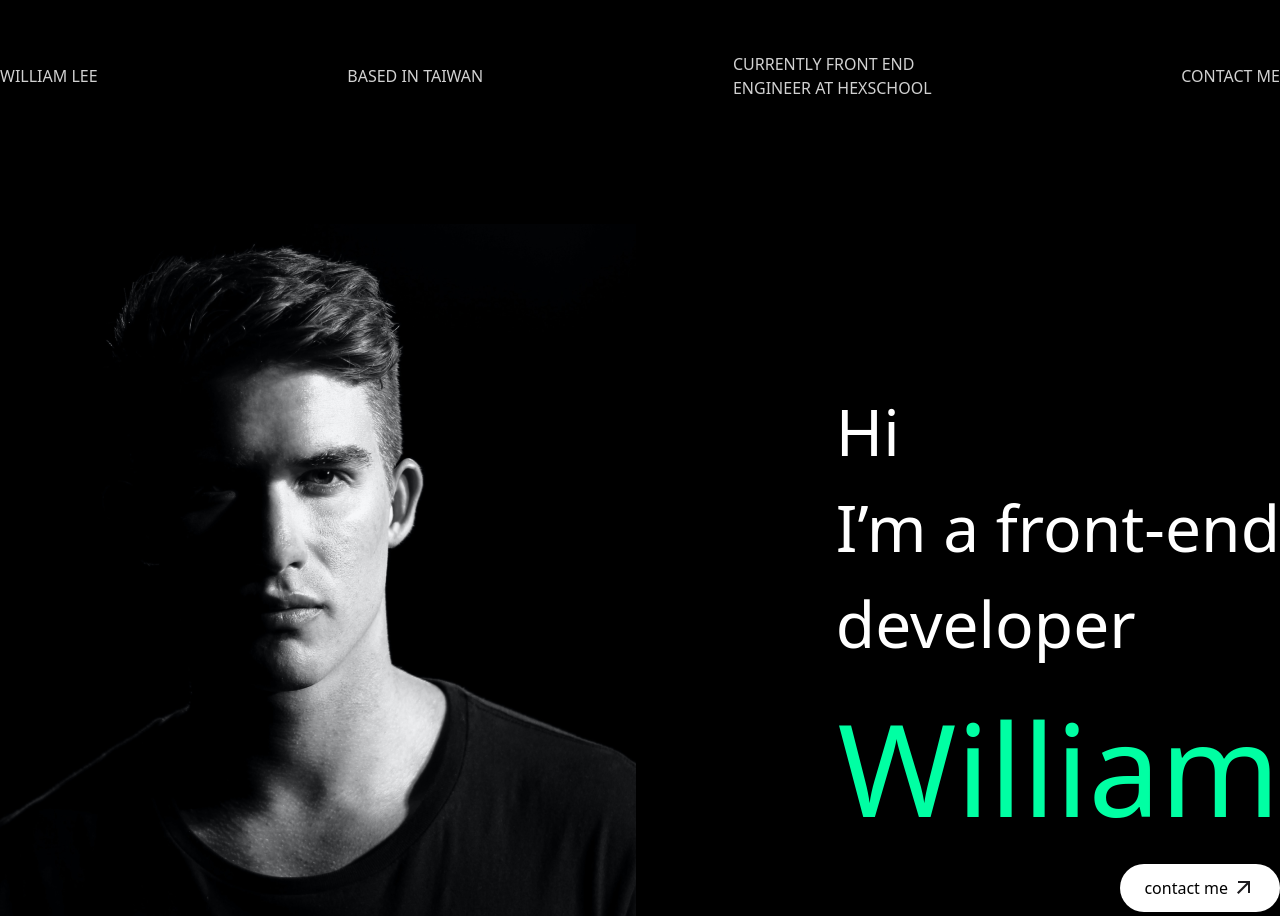
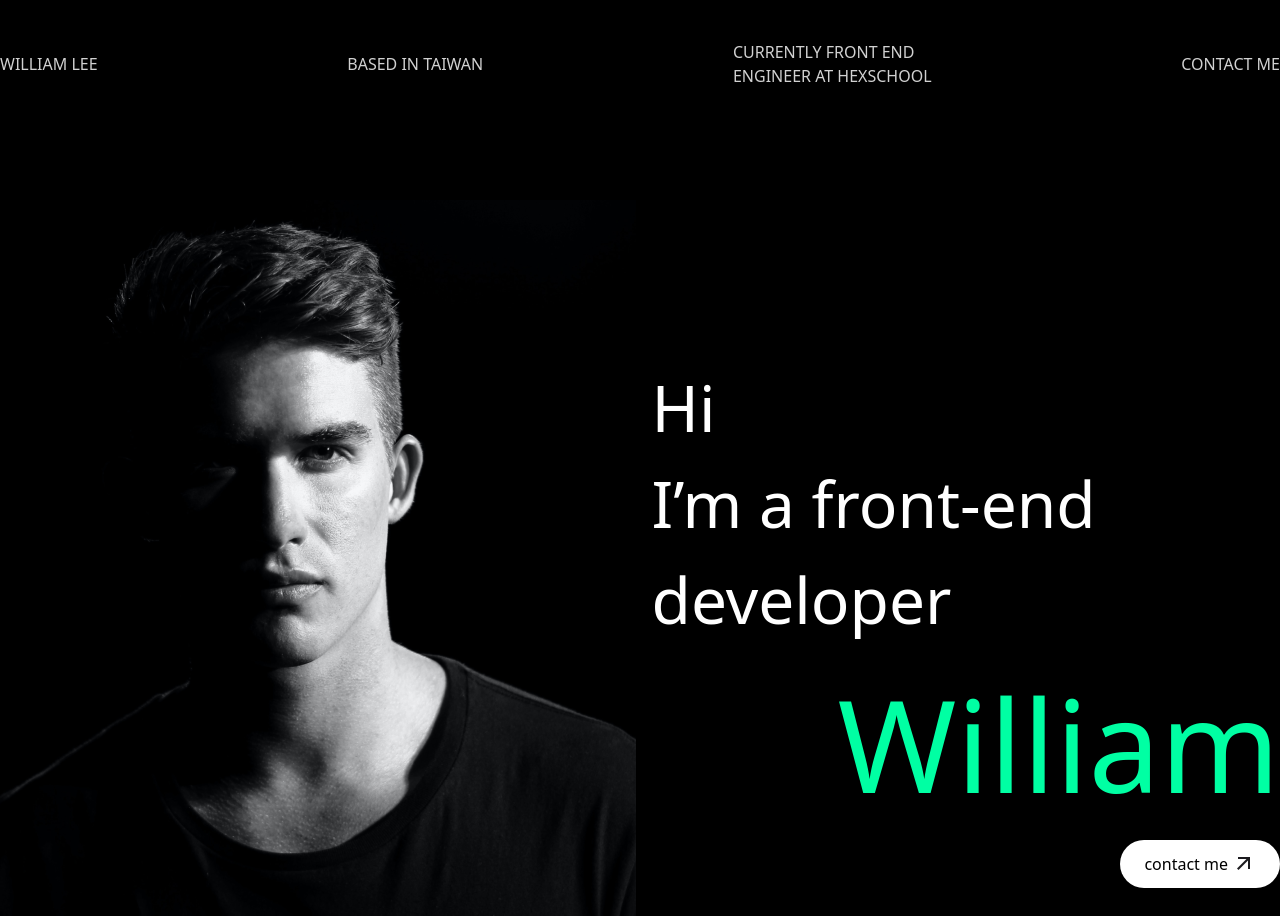
Before and after one commit to Steven-1220/hex-personal-web, a plain HTML site: page index.html in a window 1280 px wide. Shown: the top 916 px of the page. Drawn offline with Linux system fonts and the light colour scheme; a web font is replaced by a local one.

Commit message:
修正 nav 和 banner 區塊

```diff
--- a/index.html
+++ b/index.html
@@ -26,7 +26,7 @@
         </ul>
         <section class="banner d-flex justify-content-between bg-dark">
           <img src="./images/people.png" alt="william 個人照片" />
-          <div class="d-flex flex-column justify-content-center">
+          <div class="banner-intro d-flex flex-column justify-content-center">
             <h2 class="fs-2 text-white">
               Hi <br />
               I’m a front-end <br />
--- a/style.css
+++ b/style.css
@@ -73,7 +73,6 @@ a {
 }
 
 /* 4px 為 1單位 */
-
 .ml-1 {
   margin-left: 4px;
 }
@@ -166,7 +165,7 @@ a {
 }
 
 .nav {
-  padding: 52px 0;
+  padding: 40px 0;
 }
 
 .nav a {
@@ -180,6 +179,10 @@ a {
 .banner {
   padding-top: 72px;
   padding-bottom: 32px;
+}
+
+.banner-intro {
+  width: 49.1%;
 }
 
 .btn {
```
